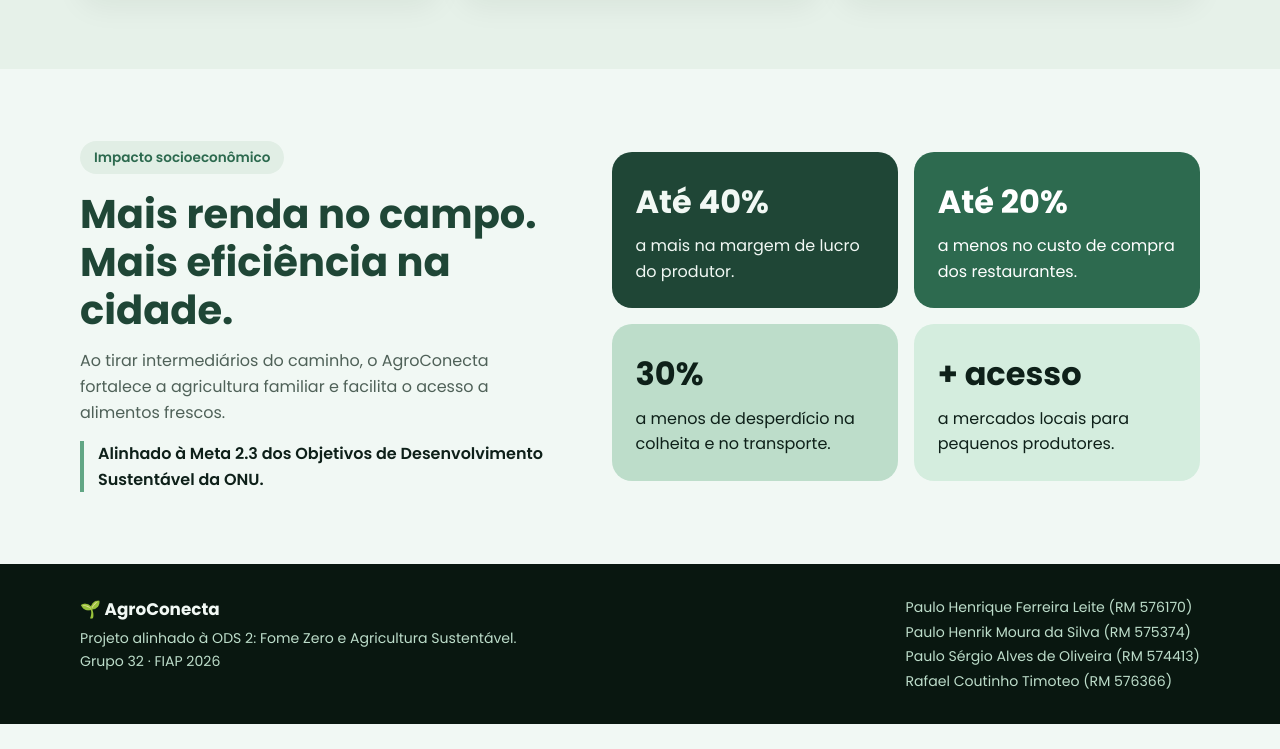
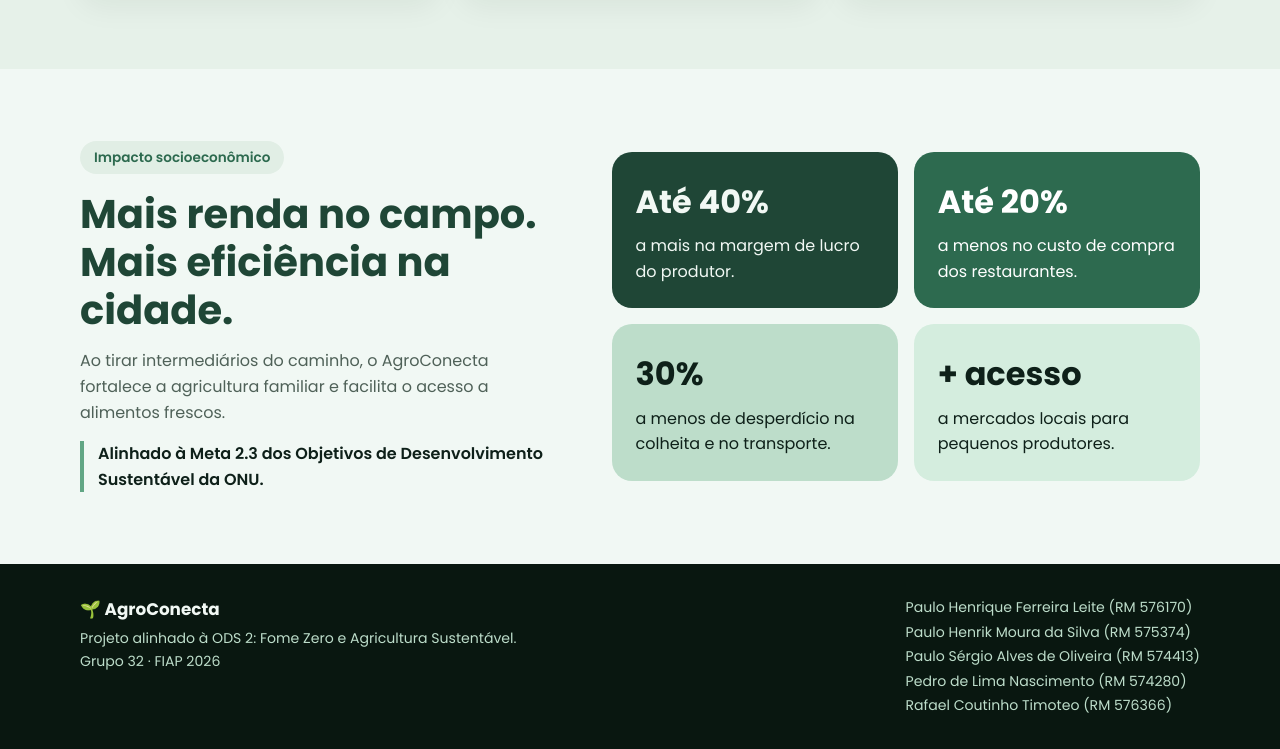
Before and after one commit to paulohenriqueleite/agroconecta, a plain HTML site: page index.html in a window 1280 px wide. Shown: the part 2687-3436 px from the top of the page. Before the commit the page ends 3411 px from the top, so only its background shows below. Drawn offline with Linux system fonts and the light colour scheme.

Commit message:
Add Pedro de Lima Nascimento to group members list

```diff
--- a/index.html
+++ b/index.html
@@ -169,6 +169,7 @@
           <li>Paulo Henrique Ferreira Leite (RM 576170)</li>
           <li>Paulo Henrik Moura da Silva (RM 575374)</li>
           <li>Paulo Sérgio Alves de Oliveira (RM 574413)</li>
+          <li>Pedro de Lima Nascimento (RM 574280)</li>
           <li>Rafael Coutinho Timoteo (RM 576366)</li>
       </ul>
     </div>
```
